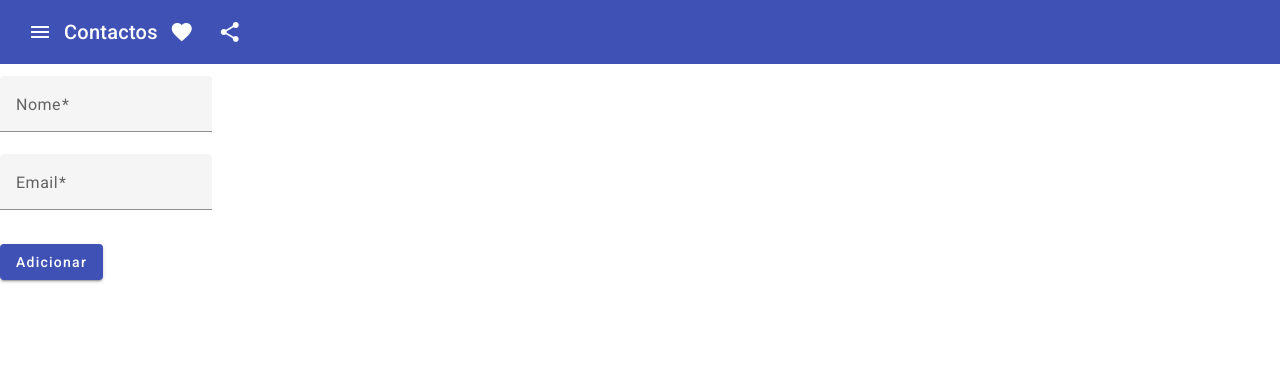
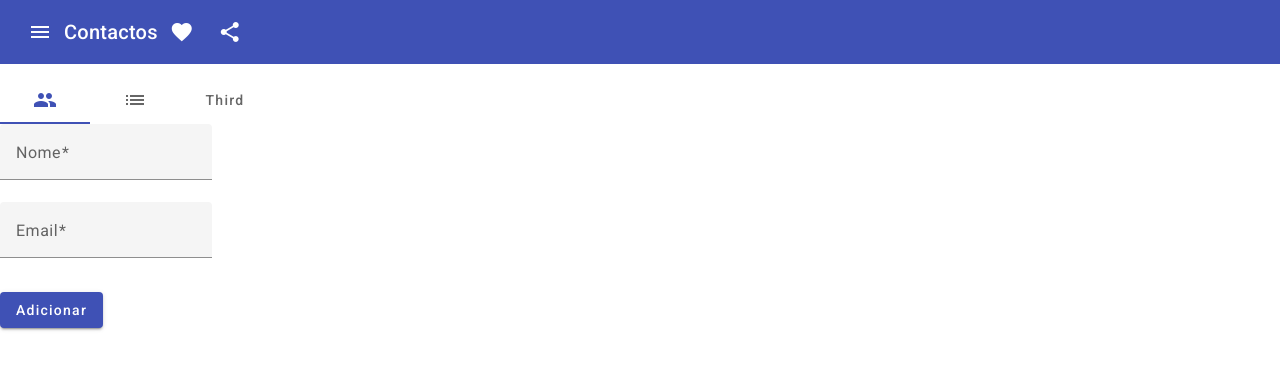
Before and after one commit to Vicente-jpro/agenda-front-end, an Angular app: page / in a window 1280 px wide. Shown: the top 370 px of the page. Built offline with nearby package versions, Linux system fonts and the light colour scheme.

Commit message:
Icon added

```diff
--- a/src/app/app.module.ts
+++ b/src/app/app.module.ts
@@ -8,13 +8,16 @@ import { AppComponent } from './app.component';
 import { BrowserAnimationsModule } from '@angular/platform-browser/animations';
 import { ContactoComponent } from './contacto/contacto.component';
 import { ContactoService } from './contacto.service';
-import {MatToolbarModule} from '@angular/material/toolbar';
+
 import {MatIconModule} from '@angular/material/icon';
 import {MatInputModule} from '@angular/material/input';
 import {MatFormFieldModule} from '@angular/material/form-field';
 import {MatTableModule} from '@angular/material/table';
+import {MatTabsModule} from '@angular/material/tabs';
+import {MatToolbarModule} from '@angular/material/toolbar';
 import {FormsModule} from '@angular/forms';
 import { HttpClientModule } from '@angular/common/http';
+
 
 
 @NgModule({
@@ -33,6 +36,7 @@ import { HttpClientModule } from '@angular/common/http';
     ReactiveFormsModule,
     MatFormFieldModule,
     MatTableModule,
+    MatTabsModule,
     FormsModule,
     BrowserAnimationsModule
   ],
--- a/src/app/contacto/contacto.component.html
+++ b/src/app/contacto/contacto.component.html
@@ -15,6 +15,11 @@
   </p>
 
 
+  <mat-tab-group mat-stretch-tabs="false" mat-align-tabs="start">
+    <mat-tab label="Novo">
+      <ng-template mat-tab-label>
+        <mat-icon>people</mat-icon>
+      </ng-template>
       <form [formGroup]="formulario" (ngSubmit)="onSubmit()">
         <mat-form-field>
           <mat-label>Nome</mat-label>
@@ -31,3 +36,14 @@
             <button mat-raised-button color="primary">Adicionar</button>
         </p>
       </form>
+    </mat-tab>
+
+    <mat-tab label="Todos">
+      <ng-template mat-tab-label>
+        <mat-icon>list</mat-icon>
+      </ng-template>
+      Content 2
+    </mat-tab>
+
+    <mat-tab label="Third">Content 3</mat-tab>
+  </mat-tab-group>
```
Lines whose indentation alone changed are shown as unchanged.
